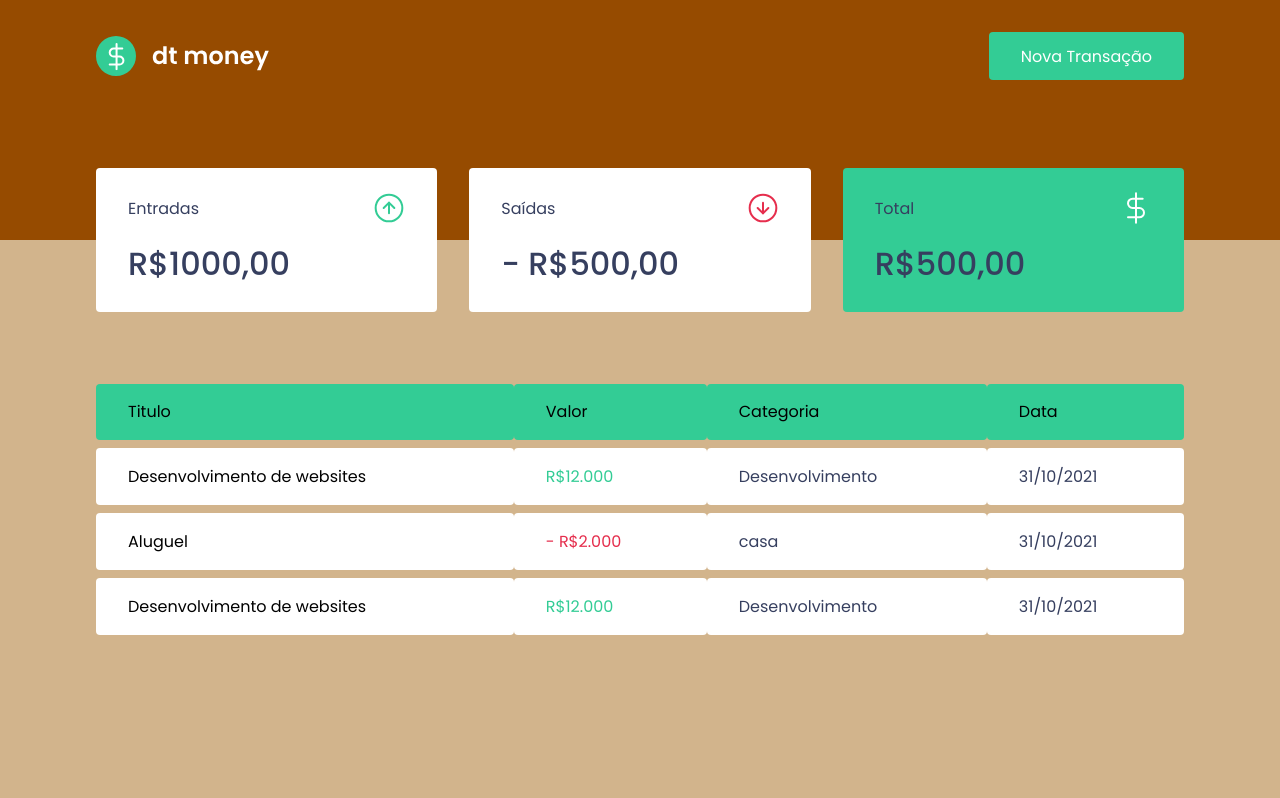
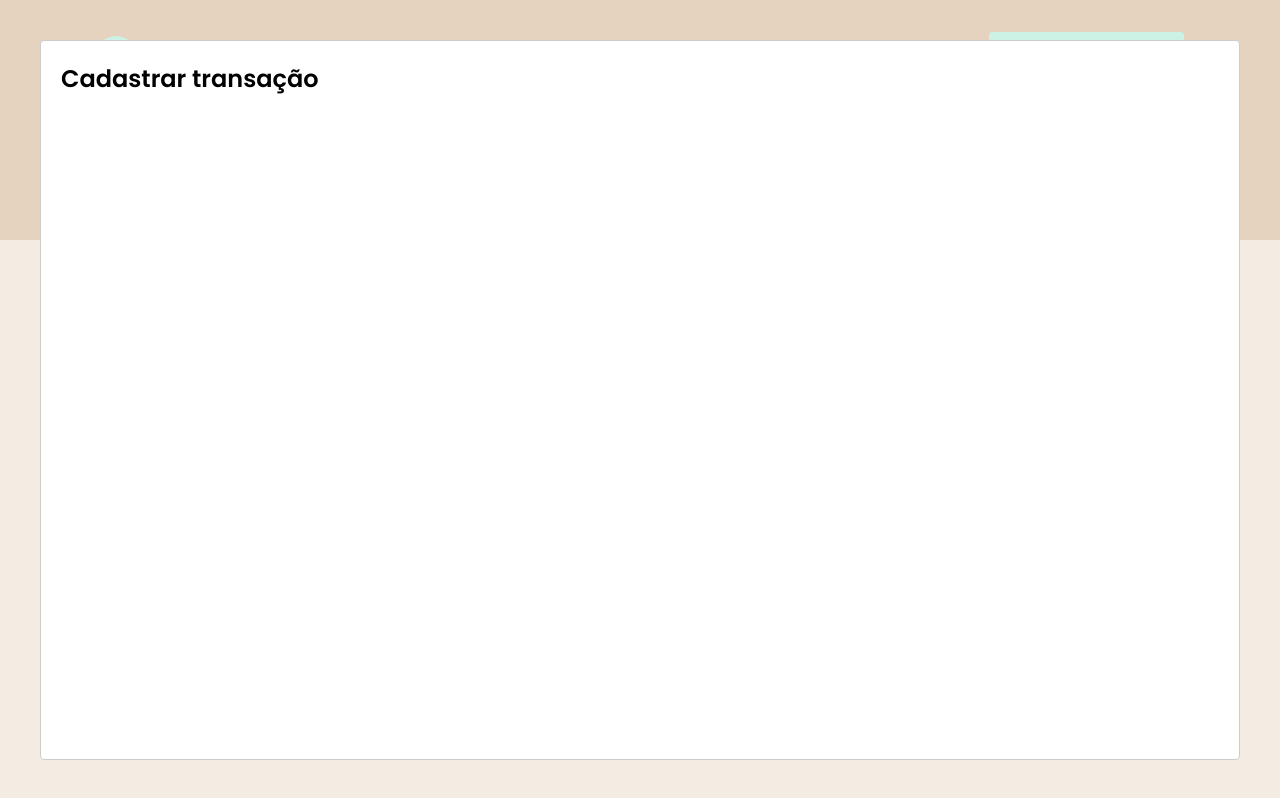
Before and after one commit to igurcampos/dtmoney2, a React (Create React App) app: page / in a window 1280 px wide. Both pictures are taken after a click on the button "Nova Transação". Built offline with nearby package versions, Linux system fonts and the light colour scheme; no server answers; what miragejs would draw is missing.

Commit message:
criando modal

```diff
--- a/package.json
+++ b/package.json
@@ -7,6 +7,7 @@
     "miragejs": "^0.1.42",
     "react": "^17.0.2",
     "react-dom": "^17.0.2",
+    "react-modal": "^3.14.4",
     "react-scripts": "4.0.3",
     "styled-components": "^5.3.1",
     "web-vitals": "^1.0.1"
@@ -19,6 +20,7 @@
     "@types/node": "^12.0.0",
     "@types/react": "^17.0.0",
     "@types/react-dom": "^17.0.0",
+    "@types/react-modal": "^3.13.1",
     "@types/styled-components": "^5.1.15",
     "typescript": "^4.1.2"
   },
--- a/src/App.tsx
+++ b/src/App.tsx
@@ -1,15 +1,40 @@
+import { useState } from 'react';
+import Modal from 'react-modal';
 import { Dashboard } from "./Components/Dashboard";
 import { Header } from "./Components/Header";
 import { GlobalStyle } from "./styles/global";
 
+Modal.setAppElement('#root');
 
 export function App() {
+
+  const [isNewTransactionModalOpen, setIsNewTransactionModalOpen] = useState(false);
+
+  function handleOpenNewTransactionModal() {
+      setIsNewTransactionModalOpen(true);
+
+  }
+
+  function handleCloseNewTransactionModal(){
+      setIsNewTransactionModalOpen(false);
+
+  }
+
+
   return (
     <>
 
-    <Header/>
+    <Header onOpenNewTransactionModal={handleOpenNewTransactionModal} />
 
     <Dashboard/>
+
+    <Modal
+          isOpen={isNewTransactionModalOpen}
+          onRequestClose={handleCloseNewTransactionModal}
+
+    >
+    <h2>Cadastrar transação</h2>
+    </Modal>
 
     <GlobalStyle/>
 
--- a/src/Components/Header/index.tsx
+++ b/src/Components/Header/index.tsx
@@ -1,17 +1,22 @@
 import logotipo from '../../assets/logo.svg'
 import { Container, Container2 } from './styles'
 
+interface HeaderProps{
+    onOpenNewTransactionModal: () => void
+}
 
-export function Header() {
+export function Header({onOpenNewTransactionModal}: HeaderProps) {
     return(
         <Container>
 
             <Container2>
 
             <img src={logotipo} alt="dt money" />
-            <button type='button' >Nova Transação</button>
+            <button type='button' onClick={onOpenNewTransactionModal}>Nova Transação</button>
 
             </Container2>
+
+
 
         </Container>
     )
```
Also changed, not shown: 1 other file (tests, documents, lock files or other folders).
